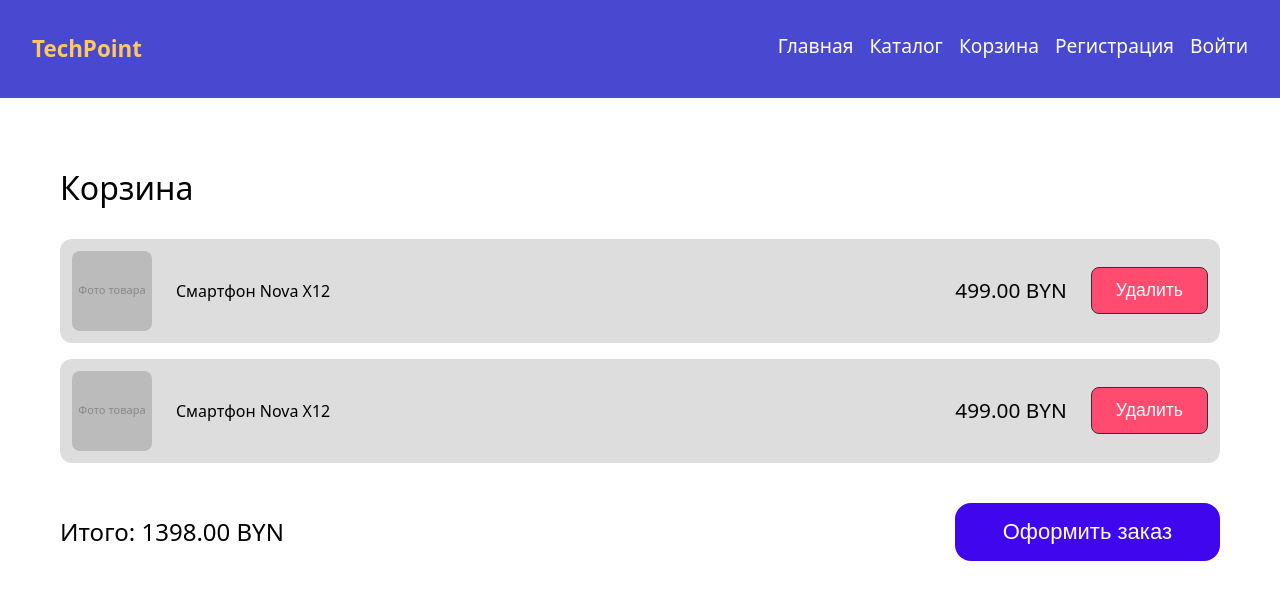
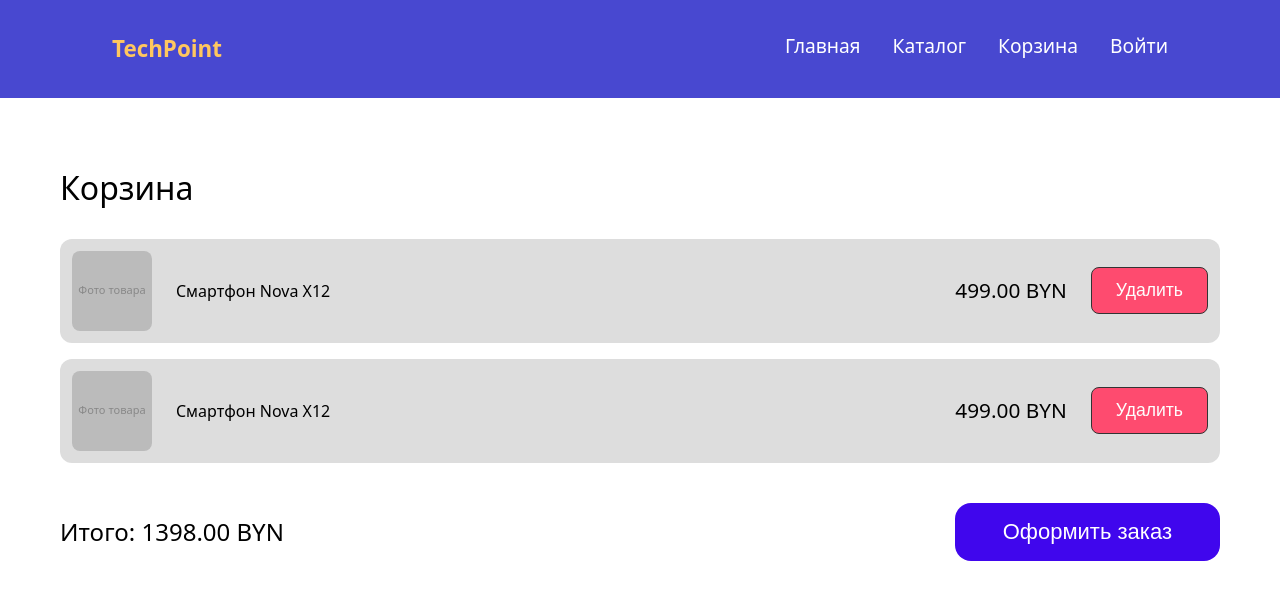
Before and after one commit to Folvski/techpoint-project, a plain HTML site: page cart.html in a window 1280 px wide. Drawn offline with Linux system fonts and the light colour scheme.

Commit message:
Доработал хедер

```diff
--- a/cart.html
+++ b/cart.html
@@ -13,7 +13,6 @@
             <a href="index.html">Главная</a>
             <a href="catalog.html">Каталог</a>
             <a href="cart.html">Корзина</a>
-            <a href="register.html">Регистрация</a>
             <a href="login.html">Войти</a>
         </nav>
     </header>
--- a/css/layout.css
+++ b/css/layout.css
@@ -4,7 +4,7 @@
 
 .header{
     background-color: rgb(72, 72, 208);
-    padding: 2rem;
+    padding: 2rem 7rem;
     display: flex;
     position:sticky;
     justify-content: space-between;
@@ -22,7 +22,7 @@
 }
 .nav{
     display: flex;
-    gap: 1rem;
+    gap: 2rem;
     flex-direction: row;
     flex-wrap: wrap;
 }
--- a/js/products-data.js
+++ b/js/products-data.js
@@ -1,11 +1,8 @@
 const PRODUCTS_URL = "data/products.json";
 
 function getProducts() {
-
-
   return fetch(PRODUCTS_URL)
   .then((response) => {
-
     if(!response.ok){
       throw new Error ("Не удалось загрузить " + PRODUCTS_URL + ": " + response.status)
     }
@@ -31,5 +28,5 @@ function getProductById(id) {
 }
 
 function formatPrice(price){
-  return price.toFixed(2) + "BYN";
+  return price.toFixed(2) + " BYN";
 }
```
Also changed, not shown: catalog.html (+0 -1 lines), index.html (+0 -1 lines), product.html (+0 -1 lines).
